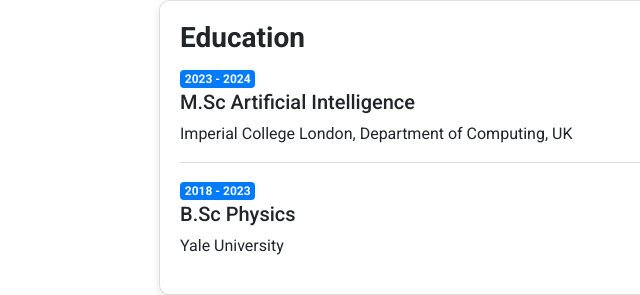
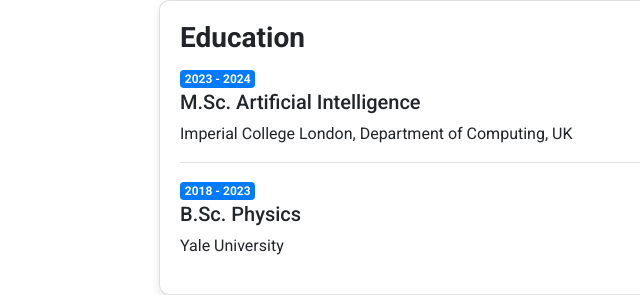
Before and after one commit to smugglervt000/smugglervt000.github.io, a plain HTML site: page cv.html in a window 1280 px wide. Shown: the part 366-661 px from the top of the page, 76-716 px from the left. Drawn offline with nearby package versions, Linux system fonts and the light colour scheme.

Commit message:
Update cv.html

```diff
--- a/cv.html
+++ b/cv.html
@@ -125,12 +125,12 @@
                 <h3 class="card-title">Education</h3>
                 <div class="mb-3">
                     <span class="badge">2023 - 2024</span>
-                    <h5>M.Sc Artificial Intelligence</h5>
+                    <h5>M.Sc. Artificial Intelligence</h5>
                     <p>Imperial College London, Department of Computing, UK</p>
                 </div>
                 <div class="item mb-3">
                     <span class="badge">2018 - 2023</span>
-                    <h5>B.Sc Physics</h5>
+                    <h5>B.Sc. Physics</h5>
                     <p>Yale University</p>
                 </div>
             </div>
```
